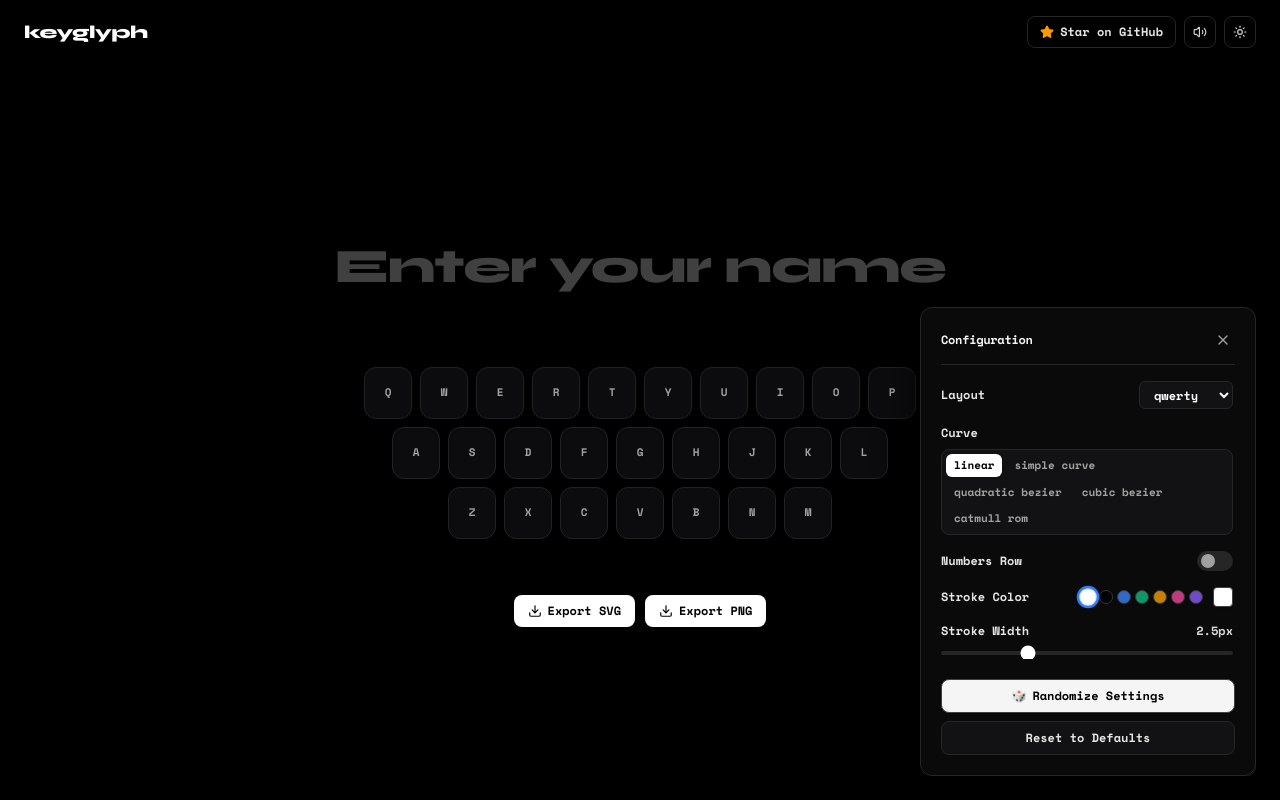
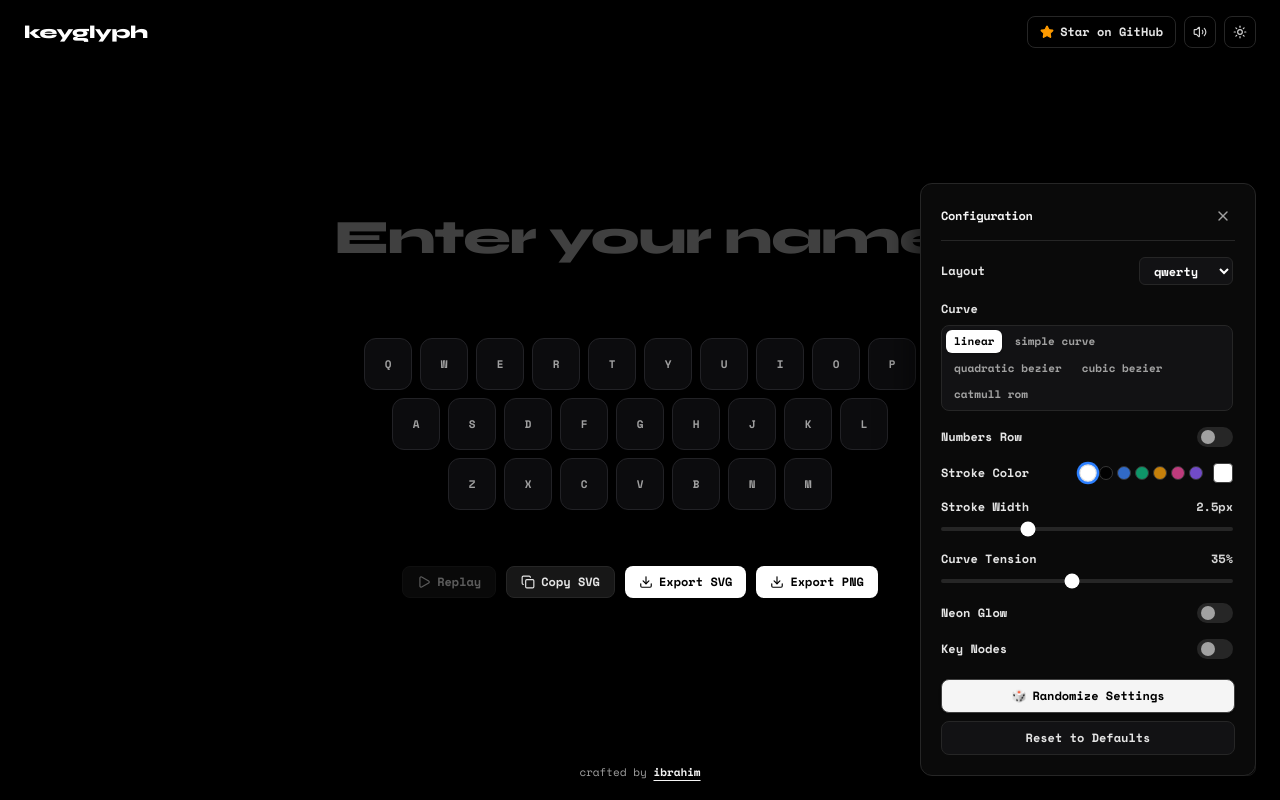
Before and after one commit to carbonthecoder/Keyglyph, a React (Vite) app: page / in a window 1280 px wide. Both pictures are taken after a click on the button "Options". Built offline with nearby package versions, Linux system fonts and the light colour scheme.

Commit message:
feat: add copy svg, replay animation, neon glow, tension slider, key nodes, randomize settings, and crafted by ibrahim footer

```diff
--- a/src/App.jsx
+++ b/src/App.jsx
@@ -1,13 +1,13 @@
 import React, { useState, useEffect, useRef, useMemo, useCallback } from 'react';
 import confetti from 'canvas-confetti';
-import { Sliders, Download, Check } from 'lucide-react';
+import { Sliders, Download, Check, Copy, Play } from 'lucide-react';
 import { Header } from './components/Header';
 import { Keyboard } from './components/Keyboard';
 import { SignatureOverlay } from './components/SignatureOverlay';
 import { OptionsDrawer } from './components/OptionsDrawer';
 import { AdModal } from './components/AdModal';
 import { soundEngine } from './utils/audio';
-import { downloadSVG, downloadPNG } from './utils/export';
+import { downloadSVG, downloadPNG, copySVGToClipboard } from './utils/export';
 import { KEYBOARD_LAYOUTS } from './utils/layouts';
 import { CURVE_TYPES } from './utils/curves';
 
@@ -20,6 +20,7 @@ const DEFAULT_OPTIONS = {
   gradientPreset: 'cyberpunk',
   strokeWidth: 2.5,
   showDots: false,
+  tension: 0.35,
 };
 
 export default function App() {
@@ -35,6 +36,11 @@ export default function App() {
   // Keyboard auto-disappear state
   const [isKeyboardVisible, setIsKeyboardVisible] = useState(true);
   const inactivityTimerRef = useRef(null);
+
+  // Replay animation state
+  const [isReplaying, setIsReplaying] = useState(false);
+  const [replayProgress, setReplayProgress] = useState(1);
+  const replayAnimRef = useRef(null);
 
   // Ad modal state
   const [isAdOpen, setIsAdOpen] = useState(false);
@@ -187,6 +193,64 @@ export default function App() {
     showToast(`Randomized 🎲 (${randomCurve})`);
   };
 
+  // Replay stroke animation
+  const handleReplay = useCallback(() => {
+    if (signaturePoints.length < 2 || isReplaying) return;
+    setIsReplaying(true);
+    setReplayProgress(0);
+    const startTime = performance.now();
+    const duration = Math.min(2200, Math.max(900, signaturePoints.length * 150));
+
+    const animate = (currentTime) => {
+      const elapsed = currentTime - startTime;
+      const progress = Math.min(1, elapsed / duration);
+      // easeOutCubic curve for realistic pen flourish
+      const eased = 1 - Math.pow(1 - progress, 3);
+      setReplayProgress(eased);
+
+      if (progress < 1) {
+        replayAnimRef.current = requestAnimationFrame(animate);
+      } else {
+        setIsReplaying(false);
+        setReplayProgress(1);
+      }
+    };
+
+    replayAnimRef.current = requestAnimationFrame(animate);
+  }, [signaturePoints.length, isReplaying]);
+
+  // Reset replay animation when user types new characters
+  useEffect(() => {
+    if (replayAnimRef.current) {
+      cancelAnimationFrame(replayAnimRef.current);
+      setIsReplaying(false);
+    }
+    setReplayProgress(1);
+  }, [inputText]);
+
+  useEffect(() => {
+    return () => {
+      if (replayAnimRef.current) cancelAnimationFrame(replayAnimRef.current);
+    };
+  }, []);
+
+  // 1-Click Copy SVG to clipboard
+  const handleCopySVG = async () => {
+    if (!inputText || signaturePoints.length < 2) {
+      showToast('Type a name first');
+      return;
+    }
+    if (svgRef.current) {
+      const success = await copySVGToClipboard(svgRef.current, isDark);
+      if (success) {
+        confetti({ particleCount: 30, spread: 50, origin: { y: 0.85 } });
+        showToast('SVG copied to clipboard! 📋');
+      } else {
+        showToast('Failed to copy SVG');
+      }
+    }
+  };
+
   const handleStartExport = (type) => {
     if (!inputText) {
       showToast('Type a name first');
@@ -288,13 +352,41 @@ export default function App() {
             color={options.color}
             strokeWidth={options.strokeWidth}
             showDots={options.showDots}
-            replayProgress={1}
+            tension={options.tension}
+            replayProgress={replayProgress}
             isDark={isDark}
           />
         </div>
 
-        {/* Clean Vercel Export Buttons with Space Mono and grey hover effect */}
-        <div className="mt-10 flex items-center gap-2.5 z-30 font-mono">
+        {/* Clean Vercel Action Buttons with Space Mono and grey hover effect */}
+        <div className="mt-10 flex flex-wrap items-center justify-center gap-2.5 z-30 font-mono">
+          <button
+            onClick={handleReplay}
+            disabled={isReplaying || signaturePoints.length < 2}
+            className={`h-8 px-3.5 text-xs font-mono font-bold rounded-lg transition-all duration-150 flex items-center gap-1.5 shadow-sm active:scale-95 cursor-pointer disabled:opacity-40 disabled:cursor-not-allowed ${
+              isDark
+                ? 'bg-neutral-900 border border-neutral-800 text-neutral-200 hover:text-neutral-400 hover:bg-neutral-800'
+                : 'bg-neutral-100 border border-neutral-300 text-neutral-900 hover:text-neutral-500 hover:bg-neutral-200'
+            }`}
+            title="Replay stroke drawing animation"
+          >
+            <Play className={`w-3.5 h-3.5 ${isReplaying ? 'animate-pulse' : ''}`} />
+            <span>{isReplaying ? 'Playing...' : 'Replay'}</span>
+          </button>
+
+          <button
+            onClick={handleCopySVG}
+            className={`h-8 px-3.5 text-xs font-mono font-bold rounded-lg transition-all duration-150 flex items-center gap-1.5 shadow-sm active:scale-95 cursor-pointer ${
+              isDark
+                ? 'bg-neutral-900 border border-neutral-800 text-neutral-200 hover:text-neutral-400 hover:bg-neutral-800'
+                : 'bg-neutral-100 border border-neutral-300 text-neutral-900 hover:text-neutral-500 hover:bg-neutral-200'
+            }`}
+            title="Copy vector SVG to clipboard for Figma or Illustrator"
+          >
+            <Copy className="w-3.5 h-3.5" />
+            <span>Copy SVG</span>
+          </button>
+
           <button
             onClick={() => handleStartExport('SVG')}
             className={`h-8 px-3.5 text-xs font-mono font-bold rounded-lg transition-all duration-150 flex items-center gap-1.5 shadow-sm active:scale-95 cursor-pointer ${
@@ -320,6 +412,21 @@ export default function App() {
           </button>
         </div>
       </main>
+
+      {/* Footer: crafted by ibrahim */}
+      <footer className="w-full py-5 text-center z-30 font-mono select-none">
+        <p className="text-[11px] text-neutral-500 dark:text-neutral-400 font-mono">
+          crafted by{' '}
+          <a
+            href="https://ibrahim.is-cool.dev"
+            target="_blank"
+            rel="noopener noreferrer"
+            className="font-bold underline underline-offset-4 text-neutral-900 dark:text-neutral-100 hover:text-neutral-500 dark:hover:text-neutral-400 transition-colors"
+          >
+            ibrahim
+          </a>
+        </p>
+      </footer>
 
       {/* Bottom Right: Options Trigger Button */}
       <div className="fixed bottom-6 right-6 z-40 font-mono">
--- a/src/components/OptionsDrawer.jsx
+++ b/src/components/OptionsDrawer.jsx
@@ -164,6 +164,68 @@ export function OptionsDrawer({
             className="w-full h-1 bg-neutral-200 dark:bg-neutral-800 rounded-lg appearance-none cursor-pointer accent-black dark:accent-white"
           />
         </div>
+
+        {/* Curve Tension Slider */}
+        <div>
+          <div className="flex justify-between items-center mb-1">
+            <span className="font-bold text-neutral-800 dark:text-neutral-200">Curve Tension</span>
+            <span className="font-mono font-bold text-neutral-900 dark:text-neutral-300">
+              {Math.round((options.tension ?? 0.35) * 100)}%
+            </span>
+          </div>
+          <input
+            type="range"
+            min="15"
+            max="60"
+            value={Math.round((options.tension ?? 0.35) * 100)}
+            onChange={(e) => onChange('tension', parseInt(e.target.value, 10) / 100)}
+            className="w-full h-1 bg-neutral-200 dark:bg-neutral-800 rounded-lg appearance-none cursor-pointer accent-black dark:accent-white"
+          />
+        </div>
+
+        {/* Neon Glow Toggle */}
+        <div className="flex items-center justify-between">
+          <span className="font-bold text-neutral-800 dark:text-neutral-200">Neon Glow</span>
+          <button
+            type="button"
+            onClick={() => onChange('styleMode', options.styleMode === 'glow' ? 'solid' : 'glow')}
+            className={`w-9 h-5 rounded-full relative transition-colors duration-200 cursor-pointer ${
+              options.styleMode === 'glow'
+                ? isDark ? 'bg-white' : 'bg-black'
+                : isDark ? 'bg-neutral-800' : 'bg-neutral-300'
+            }`}
+          >
+            <div
+              className={`w-3.5 h-3.5 rounded-full absolute top-0.75 transition-transform duration-200 ${
+                options.styleMode === 'glow'
+                  ? isDark ? 'translate-x-4.5 bg-black' : 'translate-x-4.5 bg-white'
+                  : isDark ? 'translate-x-1 bg-neutral-400' : 'translate-x-1 bg-white'
+              }`}
+            />
+          </button>
+        </div>
+
+        {/* Key Nodes Toggle */}
+        <div className="flex items-center justify-between">
+          <span className="font-bold text-neutral-800 dark:text-neutral-200">Key Nodes</span>
+          <button
+            type="button"
+            onClick={() => onChange('showDots', !options.showDots)}
+            className={`w-9 h-5 rounded-full relative transition-colors duration-200 cursor-pointer ${
+              options.showDots
+                ? isDark ? 'bg-white' : 'bg-black'
+                : isDark ? 'bg-neutral-800' : 'bg-neutral-300'
+            }`}
+          >
+            <div
+              className={`w-3.5 h-3.5 rounded-full absolute top-0.75 transition-transform duration-200 ${
+                options.showDots
+                  ? isDark ? 'translate-x-4.5 bg-black' : 'translate-x-4.5 bg-white'
+                  : isDark ? 'translate-x-1 bg-neutral-400' : 'translate-x-1 bg-white'
+              }`}
+            />
+          </button>
+        </div>
       </div>
 
       {/* Action Buttons: Randomize Settings (Keeps Color) & Reset to Defaults */}
--- a/src/components/SignatureOverlay.jsx
+++ b/src/components/SignatureOverlay.jsx
@@ -10,12 +10,13 @@ export function SignatureOverlay({
   gradientPreset = 'sunset',
   strokeWidth = 3,
   showDots = false,
+  tension = 0.35,
   replayProgress = 1, // 0 to 1
   isDark = true,
 }) {
   const pathD = useMemo(() => {
-    return generateSvgPath(points, curveType);
-  }, [points, curveType]);
+    return generateSvgPath(points, curveType, tension);
+  }, [points, curveType, tension]);
 
   // Color & Gradient definitions
   const strokeColor = useMemo(() => {
--- a/src/utils/curves.js
+++ b/src/utils/curves.js
@@ -97,11 +97,12 @@ function getQuadraticBezierPath(points) {
 /**
  * Cubic Bezier path (Flowing calligraphic loops with smooth tangent weighting)
  */
-function getCubicBezierPath(points) {
+function getCubicBezierPath(points, tension = 0.30) {
   if (!points || points.length === 0) return '';
   if (points.length < 3) return getLinearPath(points);
 
   let path = `M ${points[0].x} ${points[0].y}`;
+  const t = Math.max(0.1, Math.min(0.6, tension));
 
   for (let i = 0; i < points.length - 1; i++) {
     const p0 = points[Math.max(0, i - 1)];
@@ -109,11 +110,11 @@ function getCubicBezierPath(points) {
     const p2 = points[i + 1];
     const p3 = points[Math.min(points.length - 1, i + 2)];
 
-    // Tangent smoothing with 0.30 weight produces wide, sweeping loops
-    const cp1x = p1.x + (p2.x - p0.x) * 0.30;
-    const cp1y = p1.y + (p2.y - p0.y) * 0.30;
-    const cp2x = p2.x - (p3.x - p1.x) * 0.30;
-    const cp2y = p2.y - (p3.y - p1.y) * 0.30;
+    // Tangent smoothing scaled by tension parameter
+    const cp1x = p1.x + (p2.x - p0.x) * t;
+    const cp1y = p1.y + (p2.y - p0.y) * t;
+    const cp2x = p2.x - (p3.x - p1.x) * t;
+    const cp2y = p2.y - (p3.y - p1.y) * t;
 
     path += ` C ${cp1x.toFixed(2)} ${cp1y.toFixed(2)}, ${cp2x.toFixed(2)} ${cp2y.toFixed(2)}, ${p2.x} ${p2.y}`;
   }
@@ -126,11 +127,12 @@ function getCubicBezierPath(points) {
  * Dynamically scales tension based on Euclidean chord distance between keys,
  * ensuring taut, precise signature strokes without overshooting or cusps.
  */
-function getCatmullRomPath(points) {
+function getCatmullRomPath(points, tension = 0.5) {
   if (!points || points.length === 0) return '';
   if (points.length < 3) return getLinearPath(points);
 
   let path = `M ${points[0].x} ${points[0].y}`;
+  const scale = Math.max(0.2, Math.min(1.2, tension / 0.5));
 
   for (let i = 0; i < points.length - 1; i++) {
     const p0 = i > 0 ? points[i - 1] : points[i];
@@ -147,10 +149,10 @@ function getCatmullRomPath(points) {
     const m2x = ((p2.x - p1.x) / d12 + (p3.x - p2.x) / d23) * 0.5;
     const m2y = ((p2.y - p1.y) / d12 + (p3.y - p2.y) / d23) * 0.5;
 
-    const cp1x = p1.x + (m1x * d12) / 3;
-    const cp1y = p1.y + (m1y * d12) / 3;
-    const cp2x = p2.x - (m2x * d12) / 3;
-    const cp2y = p2.y - (m2y * d12) / 3;
+    const cp1x = p1.x + (m1x * d12 * scale) / 3;
+    const cp1y = p1.y + (m1y * d12 * scale) / 3;
+    const cp2x = p2.x - (m2x * d12 * scale) / 3;
+    const cp2y = p2.y - (m2y * d12 * scale) / 3;
 
     path += ` C ${cp1x.toFixed(2)} ${cp1y.toFixed(2)}, ${cp2x.toFixed(2)} ${cp2y.toFixed(2)}, ${p2.x} ${p2.y}`;
   }
@@ -161,7 +163,7 @@ function getCatmullRomPath(points) {
 /**
  * Master dispatcher for SVG path generation based on selected curve style
  */
-export function generateSvgPath(points, curveType = 'linear') {
+export function generateSvgPath(points, curveType = 'linear', tension = 0.35) {
   if (!points || points.length === 0) return '';
 
   switch (curveType) {
@@ -170,9 +172,9 @@ export function generateSvgPath(points, curveType = 'linear') {
     case 'quadratic bezier':
       return getQuadraticBezierPath(points);
     case 'cubic bezier':
-      return getCubicBezierPath(points);
+      return getCubicBezierPath(points, tension);
     case 'catmull rom':
-      return getCatmullRomPath(points);
+      return getCatmullRomPath(points, tension);
     case 'linear':
     default:
       return getLinearPath(points);
```
Also changed, not shown: src/utils/export.js (+29 -0 lines).
